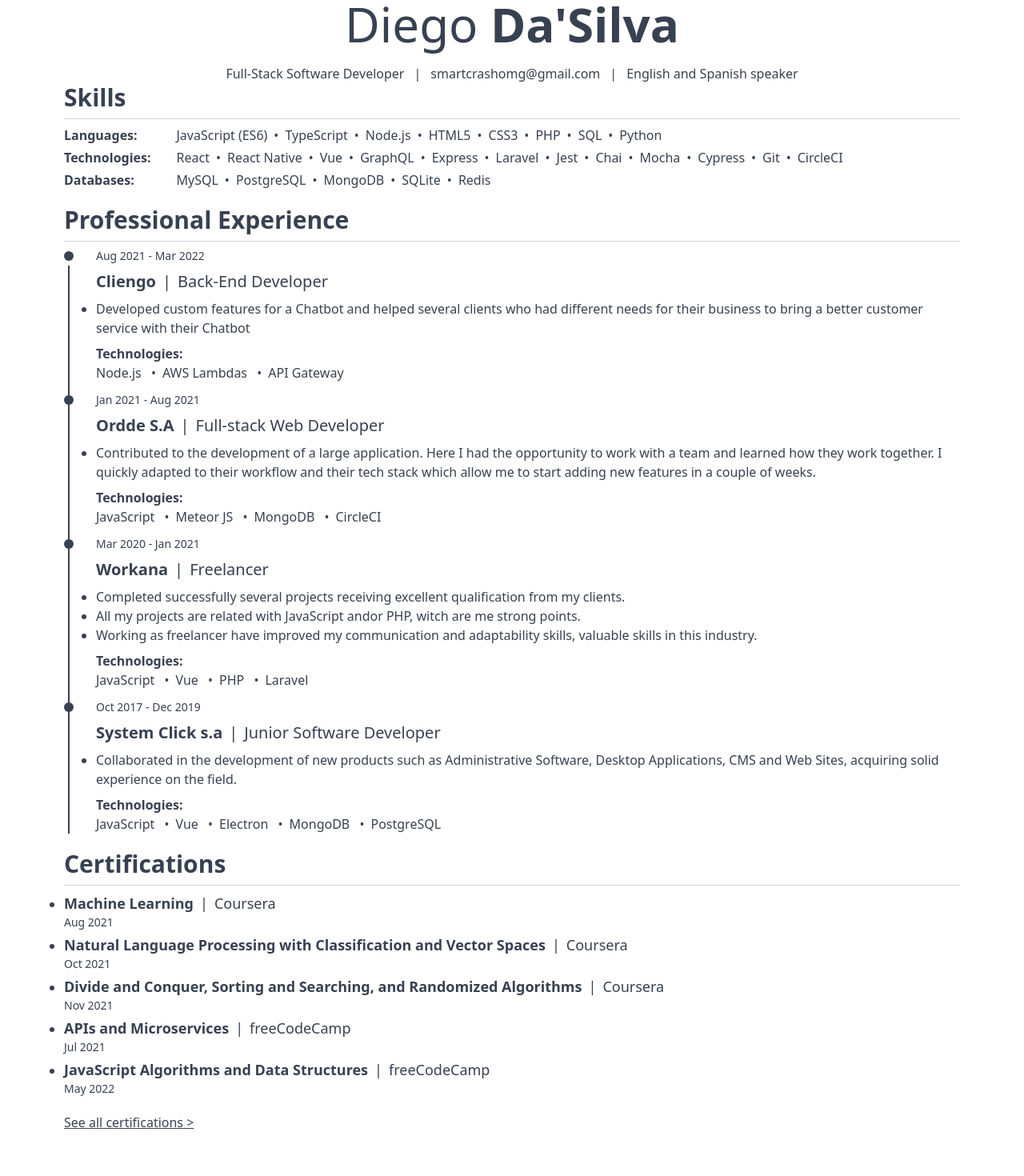
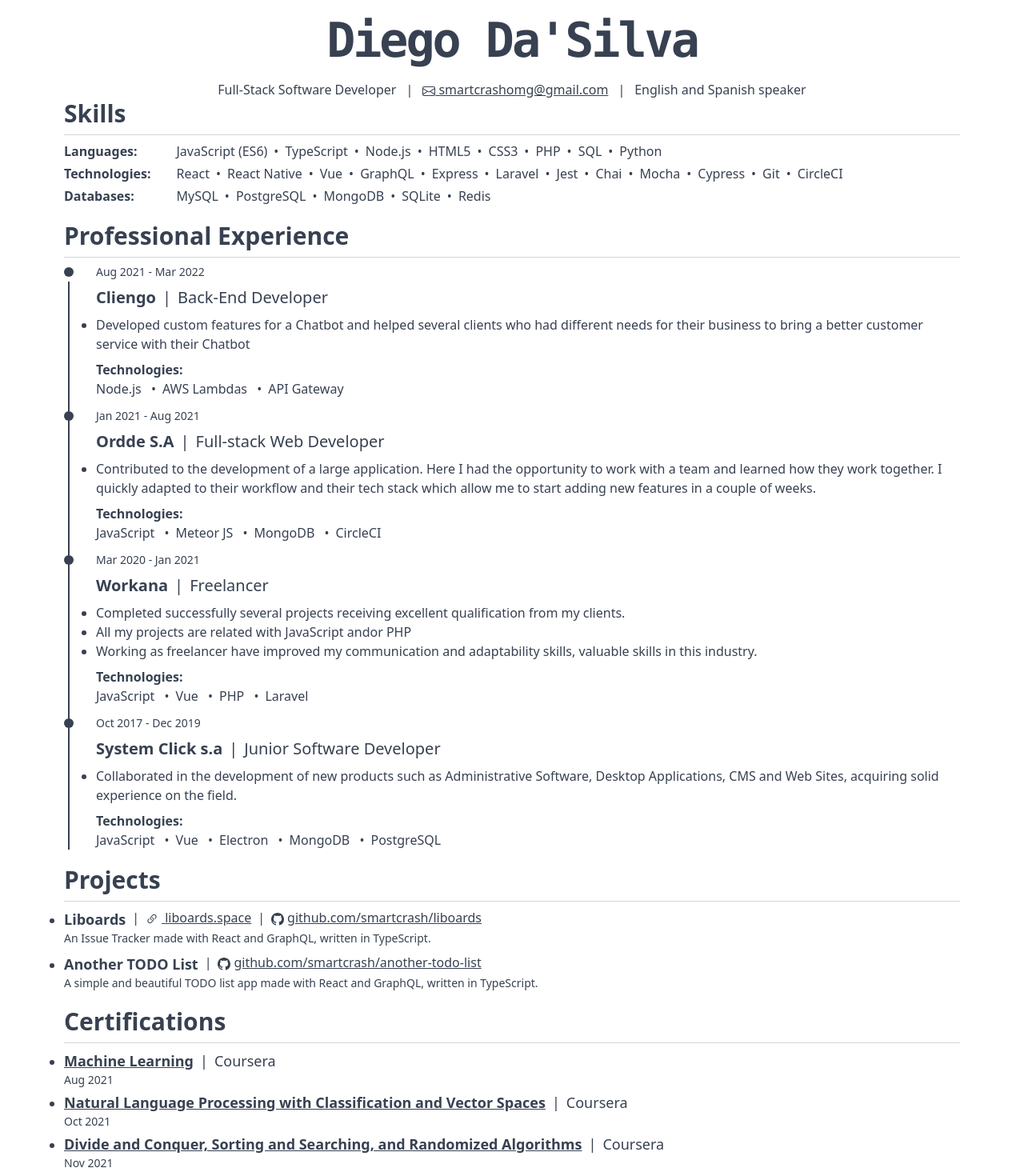
Before and after one commit to smartcrash/my-awesome-resume, a Vue app: page / in a window 1280 px wide. Shown: the top 1470 px of the page at 80% size. Before the commit the page ends 1415 px from the top, so only its background shows below. Built offline with nearby package versions, Linux system fonts and the light colour scheme.

Commit message:
Add projects section

```diff
--- a/src/App.vue
+++ b/src/App.vue
@@ -1,12 +1,13 @@
 <script setup lang="ts">
-// TODO: Add `mail` icon to email
 // TODO: Add GitHub link with icon
 // TODO: Add LinkedIn lnk with icon
-// TODO: Add liboard project
 
 import { format } from "date-fns";
 import Divider from "./components/Divider.vue";
+import EnvelopeIcon from "./components/EnvelopeIcon.vue";
+import GitHubIcon from "./components/GitHubIcon.vue";
 import Heading from "./components/Heading.vue";
+import LinkIcon from "./components/LinkIcon.vue";
 
 const formatDate = (date: Date) => format(date, "LLL y");
 
@@ -77,7 +78,7 @@
     endDate: new Date(2021, 1, 0),
     bulletPoints: [
       "Completed successfully several projects receiving excellent qualification from my clients.",
-      "All my projects are related with JavaScript and\or PHP, witch are me strong points.",
+      "All my projects are related with JavaScript and\or PHP",
       "Working as freelancer have improved my communication and adaptability skills, valuable skills in this industry.",
     ],
     technologies: ["JavaScript", "Vue", "PHP", "Laravel"],
@@ -137,20 +138,59 @@
     url: "https://freecodecamp.org/certification/diegodasilva/javascript-algorithms-and-data-structures",
   },
 ];
+
+const projects: {
+  name: string;
+  excerpt: string;
+  website?: string;
+  github: string;
+}[] = [
+  {
+    name: "Liboards",
+    excerpt:
+      "An Issue Tracker made with React and GraphQL, written in TypeScript.",
+    website: "https://liboards.space",
+    github: "https://github.com/smartcrash/liboards",
+  },
+
+  {
+    name: "Another TODO List",
+    excerpt:
+      "A simple and beautiful TODO list app made with React and GraphQL, written in TypeScript.",
+    github: "https://github.com/smartcrash/another-todo-list",
+  },
+];
+
+const links: { label: string; url: string }[] = [
+  { label: "GitHub", url: "https://github.com/smartcrash" },
+  {
+    label: "LinkedIn",
+    url: "https://linkedin.com/in/diego-da-silva-developer",
+  },
+  {
+    label: "Workana",
+    url: "https://workana.com/freelancer/93bb3861a382b4baacb8ca8ef792a426",
+  },
+];
 </script>
 
 <template>
   <main
-    class="mx-auto text-gray-700 space-y-5 px-10"
+    class="mx-auto text-gray-700 space-y-5 px-10 pt-5"
     :style="{ maxWidth: '1200px' }"
   >
-    <section class="text-center -mb-5">
-      <h1 class="text-6xl">Diego <span class="font-bold">Da'Silva</span></h1>
+    <section class="text-center -mb-5 relative">
+      <h1 class="text-6xl font-mono font-black tracking-tighter">
+        Diego Da'Silva
+      </h1>
       <h5 class="space-x-3 mt-5">
         <span>Full-Stack Software Developer</span>
         <span>|</span>
         <span
-          ><a href="mailto:smartcrashomg@gmail.com">smartcrashomg@gmail.com</a>
+          ><a href="mailto:smartcrashomg@gmail.com" class="underline">
+            <EnvelopeIcon />
+            smartcrashomg@gmail.com</a
+          >
         </span>
 
         <span>|</span>
@@ -244,14 +284,43 @@
     </section>
 
     <section>
+      <Heading>Projects</Heading>
+      <Divider />
+
+      <ul class="list-disc space-y-2">
+        <li v-for="{ name, excerpt, website, github } in projects">
+          <div class="flex space-x-2">
+            <h3 class="text-lg font-bold">{{ name }}</h3>
+
+            <template v-if="website">
+              <span>|</span>
+              <a :href="website" class="underline" target="_blank">
+                <LinkIcon class="pr-1" />
+                {{ website.replace("https://", "") }}</a
+              >
+            </template>
+
+            <span>|</span>
+            <a :href="github" class="underline" target="_blank">
+              <GitHubIcon class="pr-1" />{{
+                github?.replace("https://", "")
+              }}</a
+            >
+          </div>
+          <p class="text-sm">{{ excerpt }}</p>
+        </li>
+      </ul>
+    </section>
+
+    <section>
       <Heading>Certifications</Heading>
       <Divider />
 
       <ul class="space-y-1 list-disc">
         <li v-for="{ title, emitter, date, url } in certifications">
           <div class="flex space-x-2 items-center text-lg">
-            <a :href="url">
-              <h5 class="font-bold hover:underline">{{ title }}</h5>
+            <a :href="url" class="underline">
+              <h5 class="font-bold">{{ title }}</h5>
             </a>
             <span>|</span>
             <h6>{{ emitter }}</h6>
--- /dev/null
+++ b/src/components/EnvelopeIcon.vue
@@ -0,0 +1,14 @@
+<template>
+  <i class="inline-block align-middle">
+    <svg
+      xmlns="http://www.w3.org/2000/svg"
+      width="16"
+      height="16"
+      fill="currentColor"
+      viewBox="0 0 16 16"
+    >
+      <path
+        d="M0 4a2 2 0 0 1 2-2h12a2 2 0 0 1 2 2v8a2 2 0 0 1-2 2H2a2 2 0 0 1-2-2V4Zm2-1a1 1 0 0 0-1 1v.217l7 4.2 7-4.2V4a1 1 0 0 0-1-1H2Zm13 2.383-4.708 2.825L15 11.105V5.383Zm-.034 6.876-5.64-3.471L8 9.583l-1.326-.795-5.64 3.47A1 1 0 0 0 2 13h12a1 1 0 0 0 .966-.741ZM1 11.105l4.708-2.897L1 5.383v5.722Z"
+      /></svg
+  ></i>
+</template>
--- /dev/null
+++ b/src/components/GitHubIcon.vue
@@ -0,0 +1,16 @@
+<template>
+  <i class="inline-block align-middle">
+    <svg
+      xmlns="http://www.w3.org/2000/svg"
+      width="16"
+      height="16"
+      fill="currentColor"
+      class="bi bi-github"
+      viewBox="0 0 16 16"
+    >
+      <path
+        d="M8 0C3.58 0 0 3.58 0 8c0 3.54 2.29 6.53 5.47 7.59.4.07.55-.17.55-.38 0-.19-.01-.82-.01-1.49-2.01.37-2.53-.49-2.69-.94-.09-.23-.48-.94-.82-1.13-.28-.15-.68-.52-.01-.53.63-.01 1.08.58 1.23.82.72 1.21 1.87.87 2.33.66.07-.52.28-.87.51-1.07-1.78-.2-3.64-.89-3.64-3.95 0-.87.31-1.59.82-2.15-.08-.2-.36-1.02.08-2.12 0 0 .67-.21 2.2.82.64-.18 1.32-.27 2-.27.68 0 1.36.09 2 .27 1.53-1.04 2.2-.82 2.2-.82.44 1.1.16 1.92.08 2.12.51.56.82 1.27.82 2.15 0 3.07-1.87 3.75-3.65 3.95.29.25.54.73.54 1.48 0 1.07-.01 1.93-.01 2.2 0 .21.15.46.55.38A8.012 8.012 0 0 0 16 8c0-4.42-3.58-8-8-8z"
+      />
+    </svg>
+  </i>
+</template>
--- /dev/null
+++ b/src/components/LinkIcon.vue
@@ -0,0 +1,19 @@
+<template>
+  <i class="inline-block align-middle">
+    <svg
+      xmlns="http://www.w3.org/2000/svg"
+      width="16"
+      height="16"
+      fill="currentColor"
+      class="bi bi-link-45deg"
+      viewBox="0 0 16 16"
+    >
+      <path
+        d="M4.715 6.542 3.343 7.914a3 3 0 1 0 4.243 4.243l1.828-1.829A3 3 0 0 0 8.586 5.5L8 6.086a1.002 1.002 0 0 0-.154.199 2 2 0 0 1 .861 3.337L6.88 11.45a2 2 0 1 1-2.83-2.83l.793-.792a4.018 4.018 0 0 1-.128-1.287z"
+      />
+      <path
+        d="M6.586 4.672A3 3 0 0 0 7.414 9.5l.775-.776a2 2 0 0 1-.896-3.346L9.12 3.55a2 2 0 1 1 2.83 2.83l-.793.792c.112.42.155.855.128 1.287l1.372-1.372a3 3 0 1 0-4.243-4.243L6.586 4.672z"
+      />
+    </svg>
+  </i>
+</template>
```
